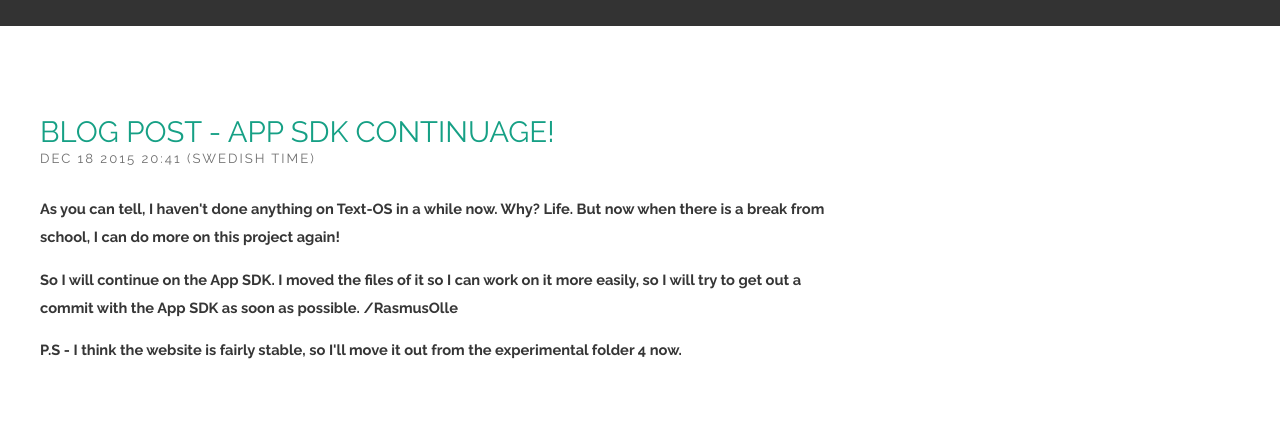
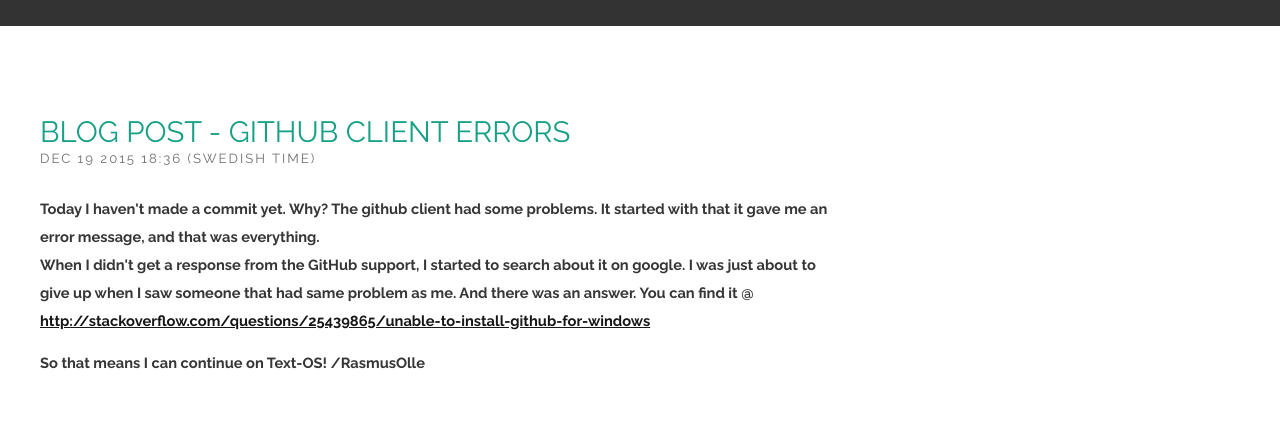
Before and after one commit to Text-OS/Text-OS.github.io, a plain HTML site: page blog.html in a window 1280 px wide. Shown: the part 350-777 px from the top of the page. Drawn offline with Linux system fonts and the light colour scheme.

Commit message:
Blog Post

```diff
--- a/blog.html
+++ b/blog.html
@@ -46,6 +46,12 @@
 			<p>Line 1</br></p>
 			<p>Line 2 /RasmusOlle</br></p>
 			</br></br></br>			-->
+			<div class="title">
+				<h2>Blog Post - Github Client Errors</h2>
+				<span class="byline">Dec 19 2015 18:36 (Swedish Time)</span> </div> <b>
+			<p>Today I haven't made a commit yet. Why? The github client had some problems. It started with that it gave me an error message, and that was everything.</br>When I didn't get a response from the GitHub support, I started to search about it on google. I was just about to give up when I saw someone that had same problem as me. And there was an answer. You can find it @ <a href="http://stackoverflow.com/questions/25439865/unable-to-install-github-for-windows">http://stackoverflow.com/questions/25439865/unable-to-install-github-for-windows</a></p>
+			<p>So that means I can continue on Text-OS! /RasmusOlle</br></p>
+			</br></br></br>
 			<div class="title">
 				<h2>Blog Post - App SDK Continuage!</h2>
 				<span class="byline">Dec 18 2015 20:41 (Swedish Time)</span> </div> <b>
```
